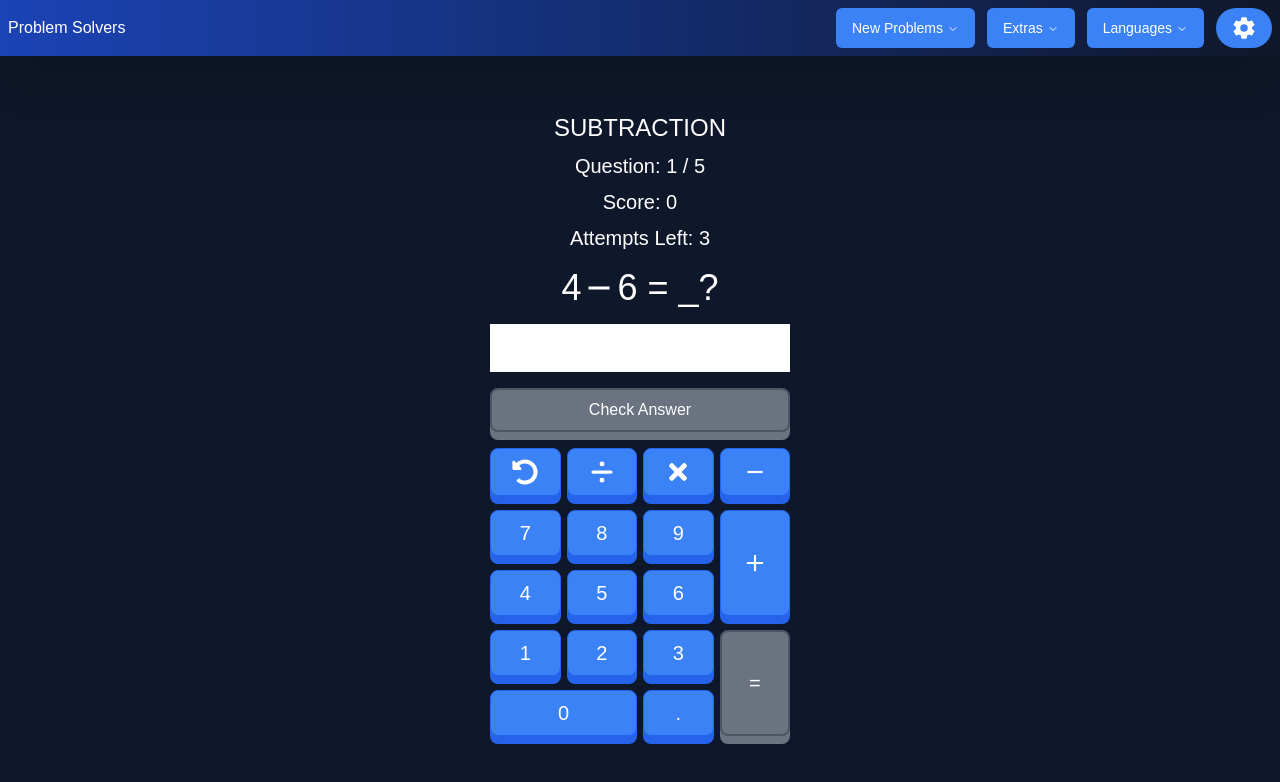
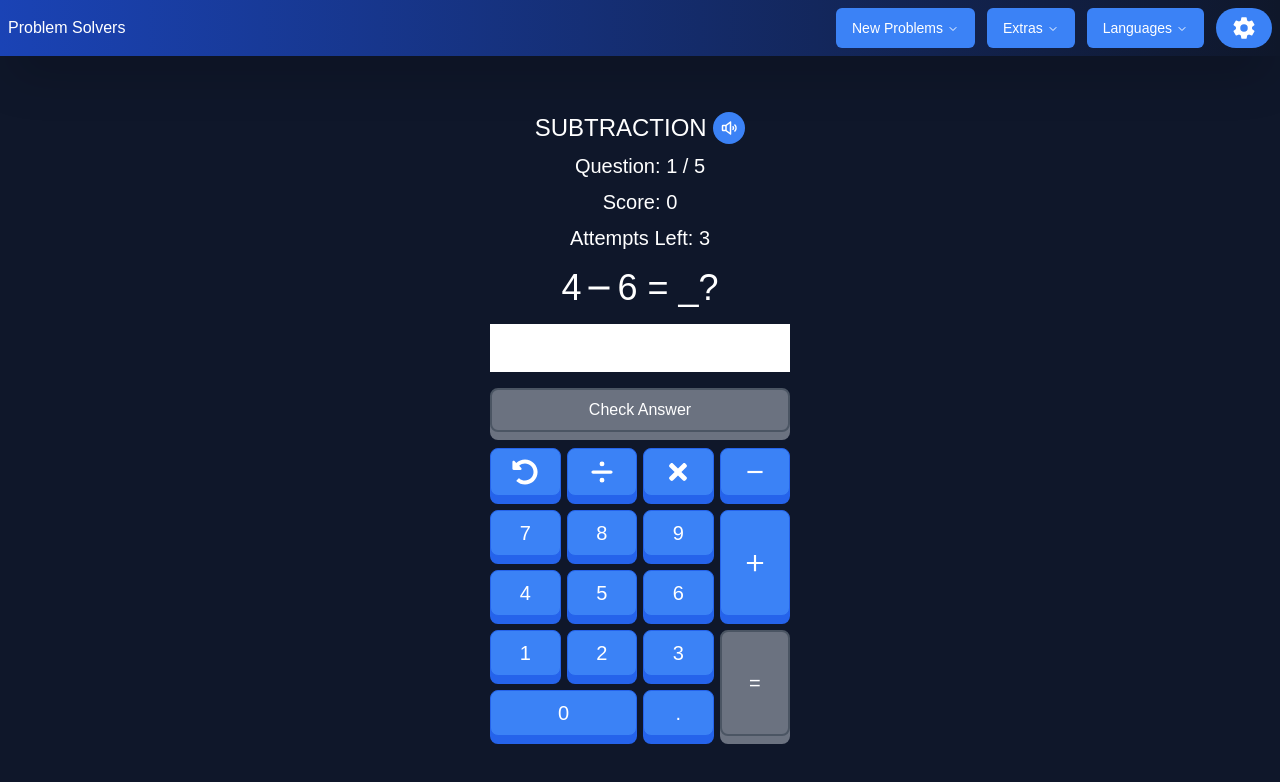
Before and after one commit to bartswierz/learning-game, a React (Vite) app: page /subtraction in a window 1280 px wide. Shown: the top 782 px of the page. Built offline with nearby package versions, Linux system fonts and the light colour scheme; a web font is replaced by a local one.

Commit message:
implemented Text to Speech functionality to the operation types & created constants data & created TTS Store

```diff
--- a/src/components/ui/Navbar/LanguageList.tsx
+++ b/src/components/ui/Navbar/LanguageList.tsx
@@ -1,19 +1,22 @@
 import { useTranslation } from "react-i18next";
+import useTTSStore from "@/store/tts_store";
 
 const languageList = [
-  { id: "en", language: "English" },
-  { id: "es", language: "Spanish" },
-  { id: "pl", language: "Polish" },
-  { id: "fr", language: "French" },
-  { id: "de", language: "German" },
+  { id: "en-US", language: "English" },
+  { id: "es-ES", language: "Spanish" },
+  { id: "pl-PL", language: "Polish" },
+  { id: "fr-FR", language: "French" },
+  { id: "de-DE", language: "German" },
 ];
 
 const LanguageList = () => {
   const { i18n } = useTranslation();
+  const setLanguage = useTTSStore((state) => state.setLanguage);
 
   const switchLanguage = (languageId: string) => {
     console.log("switching language to: ", languageId);
     i18n.changeLanguage(languageId);
+    setLanguage(languageId); // Update our TTS Store with the new language to match the correct TTS Voice
   };
 
   return (
--- a/src/components/ui/Problems/Header.tsx
+++ b/src/components/ui/Problems/Header.tsx
@@ -1,25 +1,33 @@
 import useSettingsStore from "@/store/store";
 import { useTranslation } from "react-i18next";
+import TextToSpeech from "@/components/ui/TextToSpeech/TextToSpeech";
+import { DescriptionType, LanguageType } from "@/types/types";
+import useTTSStore from "@/store/tts_store";
 
 interface HeaderProps {
   operationType: string;
   numOfQuestions: number;
   score: number;
+  tts: DescriptionType;
 }
 
-const Header = ({ operationType, numOfQuestions, score }: HeaderProps) => {
+const Header = ({ operationType, numOfQuestions, score, tts }: HeaderProps) => {
   const { t } = useTranslation();
   const questionNumber = useSettingsStore((state) => state.questionNumber);
   const attemptsLeft = useSettingsStore((state) => state.attemptsLeft);
+
+  // Retrieves the current language set by the user from our store -- this will be used for setting the appropriate voice for the TextToSpeech component
+  const ttsLanguage: LanguageType = useTTSStore((state) => state.language);
 
   const oneAttemptLeft = attemptsLeft === 1 ? "text-red-500" : "";
 
   return (
     <div className="flex flex-col gap-2 text-center mb-4">
-      {/* <h2 className="text-2xl">{operationType}</h2> */}
-      <h2 className="text-2xl">{t(operationType)}</h2>
+      <h2>
+        <span className="text-2xl">{t(operationType)} </span>
+        <TextToSpeech text={tts[ttsLanguage]} language={ttsLanguage} />
+      </h2>
       <span className="text-xl">
-        {/* Question: {questionNumber} / {numOfQuestions} */}
         {t("Question")}: {questionNumber} / {numOfQuestions}
       </span>
       <span className="text-xl">
--- a/src/components/ui/Problems/Problems.tsx
+++ b/src/components/ui/Problems/Problems.tsx
@@ -4,6 +4,8 @@ import Header from "./Header";
 import Question from "./Question";
 import InputDisplay from "./InputDisplay";
 import DisplayResults from "./DisplayResults";
+import { TTS_DATA } from "@/constants/constants";
+import { DescriptionType } from "@/types/types";
 
 import useSettingsStore from "@/store/store";
 
@@ -20,6 +22,9 @@ const Problems = ({ operationType }: OperationProps) => {
   const numberTwo = useSettingsStore((state) => state.numberTwo);
   const disabled: boolean = userInput === "" ? true : false;
 
+  const { operations } = TTS_DATA;
+  const tts_description: DescriptionType = operations[operationType].description;
+
   // User will see this after game is complete
   if (isGameOver) {
     return (
@@ -31,7 +36,7 @@ const Problems = ({ operationType }: OperationProps) => {
 
   return (
     <div className="flex items-center flex-col justify-center mt-[56px]">
-      <Header operationType={operationType} numOfQuestions={numOfQuestions} score={score} />
+      <Header operationType={operationType} numOfQuestions={numOfQuestions} score={score} tts={tts_description} />
       <div className="flex justify-centerx items-centerx flex-col gap-4 text-center">
         <Question operationType={operationType} numberOne={numberOne} numberTwo={numberTwo} />
         <InputDisplay userInput={userInput} />
--- a/src/components/ui/TextToSpeech/TextToSpeech.tsx
+++ b/src/components/ui/TextToSpeech/TextToSpeech.tsx
@@ -1,4 +1,5 @@
 import { PiSpeakerHighBold } from "react-icons/pi";
+import useTTSStore from "@/store/tts_store";
 
 // TODO - should pass in REQUIRED TEXT and OPTIONAL LANGUAGE TYPE
 interface TextToSpeechProps {
@@ -14,27 +15,23 @@ interface TextToSpeechProps {
 // TODO - Add different languages and voices for the current 5 languages
 const TextToSpeech = ({ text, language }: TextToSpeechProps) => {
   const sentence = new SpeechSynthesisUtterance();
-  sentence.text = text; // Required
-  sentence.lang = language ? sentence.lang : "en-US"; // Default to English
+  console.log("textToSpeech - language: ", language);
+  sentence.text = text; // Text to be spoken
+  sentence.lang = language ? language : "en-US"; // Voice to use - Default is English
 
-  // Example of Polish language
-  // const polishSentence = new SpeechSynthesisUtterance("Ułóż litery w porządku alfabetycznym");
-  // polishSentence.lang = "pl-PL";
-
-  // TODO - may need to add a useEffect if the text changes
   // console.log("window.speechSynthesis: ", window.speechSynthesis.getVoices());
   // console.log("window.speechSynthesis: ", window.speechSynthesis);
 
   return (
-    <div>
-      <button onClick={() => window.speechSynthesis.speak(sentence)} className="bg-blue-500 px-3 py-3 rounded-full">
+    <>
+      <button onClick={() => window.speechSynthesis.speak(sentence)} className="bg-blue-500 px-2 py-2 rounded-full">
         <PiSpeakerHighBold />
       </button>
       {/* FOR REFERENCE ON HOW TO CREATE DIFFERENT LANGUAGES */}
       {/* <button onClick={() => window.speechSynthesis.speak(polishSentence)} className="bg-blue-500 px-3 py-3 rounded-full">
         <PiSpeakerHighBold />
       </button> */}
-    </div>
+    </>
   );
 };
 
--- a/src/constants/constants.ts
+++ b/src/constants/constants.ts
@@ -0,0 +1,73 @@
+import { TTSDataType } from "../types/types";
+
+// Text-To-Speech data object for each operation / page
+export const TTS_DATA: TTSDataType = {
+  operations: {
+    ADDITION: {
+      description: {
+        "en-US": "Use the calculator to add the two numbers together",
+        "es-ES": "Use la calculadora para sumar los dos números",
+        "pl-PL": "Użyj kalkulatora, aby dodać do siebie dwie liczby",
+        "de-DE": "Verwenden Sie den Taschenrechner, um die beiden Zahlen zusammenzuzählen",
+        "fr-FR": "Utilisez la calculatrice pour ajouter les deux nombres ensemble",
+      },
+    },
+    SUBTRACTION: {
+      description: {
+        "en-US": "Use the calculator to subtract the two numbers",
+        "es-ES": "Use la calculadora para restar los dos números",
+        "pl-PL": "Użyj kalkulatora, aby odjąć od siebie dwie liczby",
+        "de-DE": "Verwenden Sie den Taschenrechner, um die beiden Zahlen voneinander abzuziehen",
+        "fr-FR": "Utilisez la calculatrice pour soustraire les deux nombres",
+      },
+    },
+    MULTIPLICATION: {
+      description: {
+        "en-US": "Use the calculator to multiply the two numbers",
+        "es-ES": "Use la calculadora para multiplicar los dos números",
+        "pl-PL": "Użyj kalkulatora, aby pomnożyć dwie liczby",
+        "de-DE": "Verwenden Sie den Taschenrechner, um die beiden Zahlen zu multiplizieren",
+        "fr-FR": "Utilisez la calculatrice pour multiplier les deux nombres",
+      },
+    },
+    DIVISION: {
+      description: {
+        "en-US": "Use the calculator to divide the two numbers",
+        "es-ES": "Use la calculadora para dividir los dos números",
+        "pl-PL": "Użyj kalkulatora, aby podzielić dwie liczby",
+        "de-DE": "Verwenden Sie den Taschenrechner, um die beiden Zahlen zu dividieren",
+        "fr-FR": "Utilisez la calculatrice pour diviser les deux nombres",
+      },
+    },
+  },
+  CLOCK: {
+    description: {
+      "en-US": "Pick a level and match the correct time from the options",
+      "es-ES": "Elige un nivel y empareja la hora correcta de las opciones",
+      "pl-PL": "Wybierz poziom i dopasuj prawidłowy czas z opcji",
+      "de-DE": "Wählen Sie ein Level und passen Sie die richtige Zeit aus den Optionen an",
+      "fr-FR": "Choisissez un niveau et associez l'heure correcte parmi les options",
+    },
+  },
+  TAKE_HOME_WORKSHEETS: {
+    description: {
+      "en-US": "Generate PDF worksheets for practice. Contains 45 Problems. You can select the range of numbers for each problem",
+      "es-ES":
+        "Genera hojas de trabajo en PDF para practicar. Contiene 45 problemas. Puede seleccionar el rango de números para cada problema",
+      "pl-PL": "Generuj arkusze ćwiczeń w formacie PDF. Zawiera 45 problemów. Możesz wybrać zakres liczb dla każdego problemu",
+      "de-DE":
+        "Generieren Sie PDF-Arbeitsblätter zum Üben. Enthält 45 Probleme. Sie können den Zahlenbereich für jedes Problem auswählen",
+      "fr-FR":
+        "Générer des feuilles de travail PDF pour la pratique. Contient 45 problèmes. Vous pouvez sélectionner la plage de nombres pour chaque problème",
+    },
+  },
+  ALPHABETICAL_ORDER: {
+    description: {
+      "en-US": "Drag and drop the words into the correct order",
+      "es-ES": "Arrastra y suelta las palabras en el orden correcto",
+      "pl-PL": "Przeciągnij i upuść słowa w odpowiedniej kolejności",
+      "de-DE": "Ziehen Sie die Wörter in die richtige Reihenfolge",
+      "fr-FR": "Faites glisser et déposez les mots dans le bon ordre",
+    },
+  },
+};
--- /dev/null
+++ b/src/store/tts_store.ts
@@ -0,0 +1,30 @@
+import { create } from "zustand";
+import { LanguageType } from "@/types/types";
+
+type State = {
+  language: LanguageType;
+};
+
+// isPlaying: false,
+// isPaused: false,
+// isStopped: true,
+// isResumed: false,
+// isFinished: false,
+// text: "",
+// voice: "Google US English",
+// rate: 1.0,
+// pitch: 1.0,
+// volume: 1.0,
+// voices: [],
+const initialTTSState: State = {
+  language: "en-US",
+};
+
+const useTTSStore = create((set) => ({
+  ...initialTTSState,
+  // language: "en-US",
+  // setLanguage: (language: string) => set(() => ({ language })),
+  setLanguage: (language: LanguageType) => set(() => ({ language })),
+}));
+
+export default useTTSStore;
--- a/src/types/types.ts
+++ b/src/types/types.ts
@@ -66,3 +66,40 @@ export const LARGE = "LARGE";
 export const EASY = "EASY";
 export const HARD = "HARD";
 export type DifficultyTierType = typeof EASY | typeof MEDIUM | typeof HARD | null;
+
+// Used for the TextToSpeech component
+export type DescriptionType = {
+  "en-US": string;
+  es: string;
+  pl: string;
+  de: string;
+  fr: string;
+};
+
+export type LanguageType = "en-US" | "es-ES" | "pl-PL" | "de-DE" | "fr-FR";
+
+export type TTSDataType = {
+  operations: {
+    ADDITION: {
+      description: DescriptionType;
+    };
+    SUBTRACTION: {
+      description: DescriptionType;
+    };
+    MULTIPLICATION: {
+      description: DescriptionType;
+    };
+    DIVISION: {
+      description: DescriptionType;
+    };
+  };
+  CLOCK: {
+    description: DescriptionType;
+  };
+  TAKE_HOME_WORKSHEETS: {
+    description: DescriptionType;
+  };
+  ALPHABETICAL_ORDER: {
+    description: DescriptionType;
+  };
+};
```
